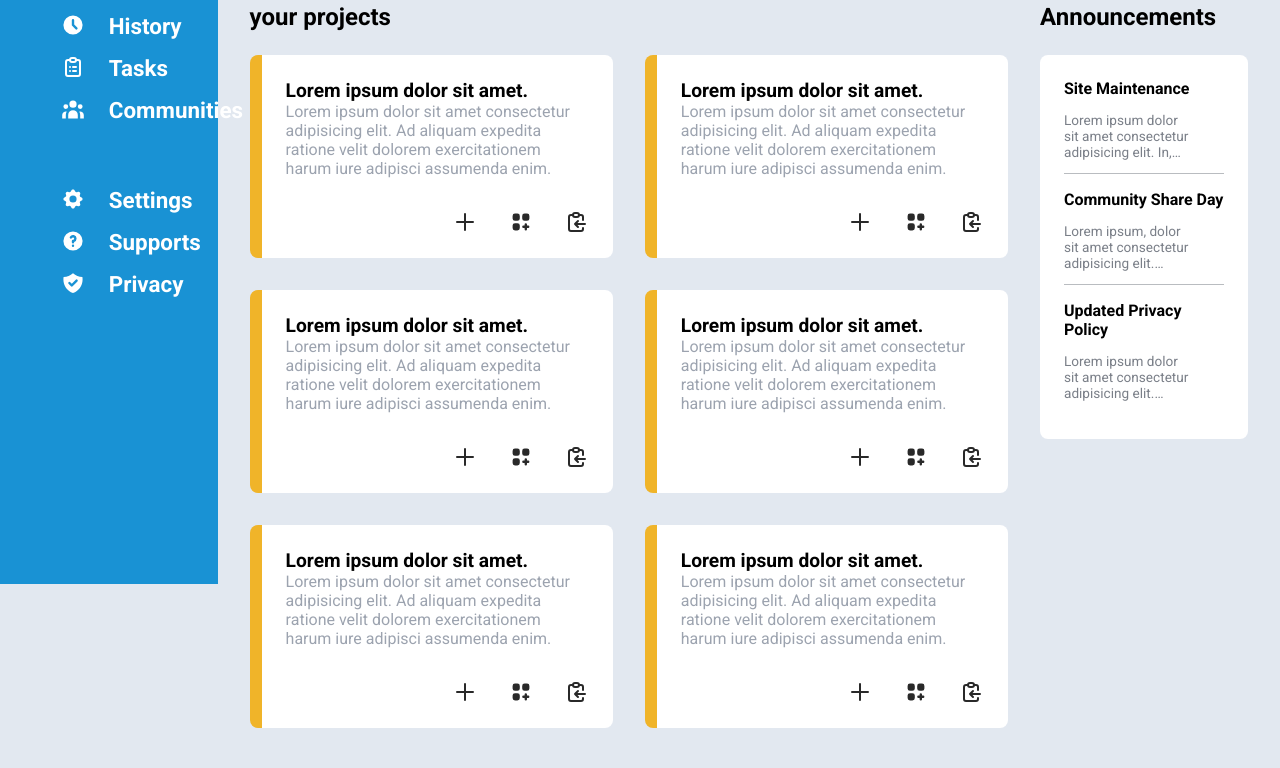
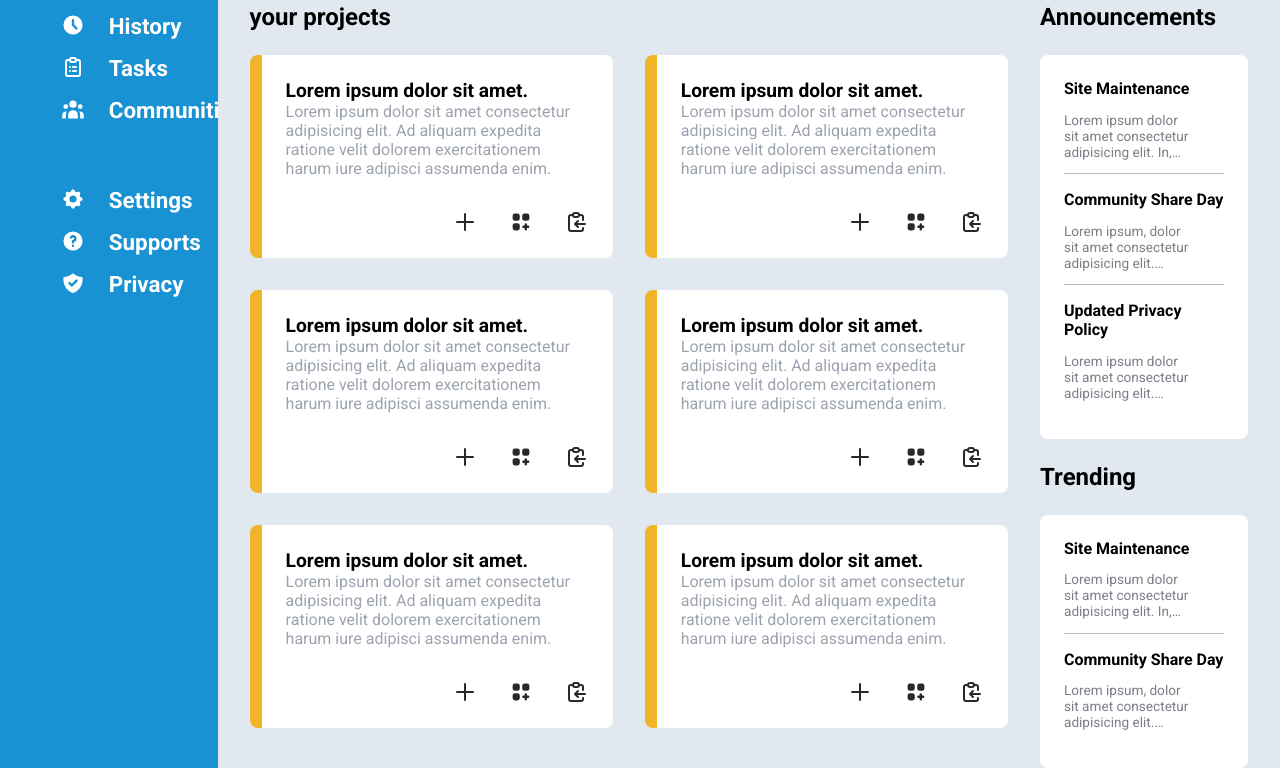
Before and after one commit to fadilshardy/admin-dashboard-mockup, a plain HTML site: page index.html in a window 1280 px wide. Shown: the part 216-984 px from the top of the page. Before the commit the page ends 944 px from the top, so only its background shows below. Drawn offline with Linux system fonts and the light colour scheme.

Commit message:
add README.md

```diff
--- a/index.html
+++ b/index.html
@@ -310,6 +310,22 @@
                 </div>
             </section>
 
+            <h3>Trending</h3>
+
+            <section class="announcements">
+
+                <div class="info-card">
+                    <h4>Site Maintenance</h4>
+                    <p>Lorem ipsum dolor sit amet consectetur adipisicing elit. In, iure hic obcaecati officia veniam quae soluta totam saepe similique error ducimus cumque cupiditate, perferendis quaerat voluptas, asperiores dolorem ex? Nihil.
+                    </p>
+                </div>
+                <div class="info-card">
+                    <h4>Community Share Day</h4>
+                    <p>Lorem ipsum, dolor sit amet consectetur adipisicing elit. Eligendi cumque vitae praesentium ab, enim voluptas ullam totam reprehenderit nostrum quia. Aliquid dolore porro labore quam perspiciatis magnam ducimus dolorem similique, voluptas neque aliquam eos aperiam.</p>
+                </div>
+
+            </section>
+
         </div>
     </div>
 
--- a/public/style.css
+++ b/public/style.css
@@ -163,11 +163,16 @@ a {
 
 .sidebar {
     grid-area: sidebar;
-    height: 100vh;
+    height: 100%;
     background-color: var(--primary-color);
     color: white;
     display: flex;
     flex-direction: column;
+    overflow-x: hidden;
+    z-index: 1;
+    top: 0;
+    left: 0;
+
  }
 
  .dashboard-menu {
```
Also changed, not shown: 1 other file.
